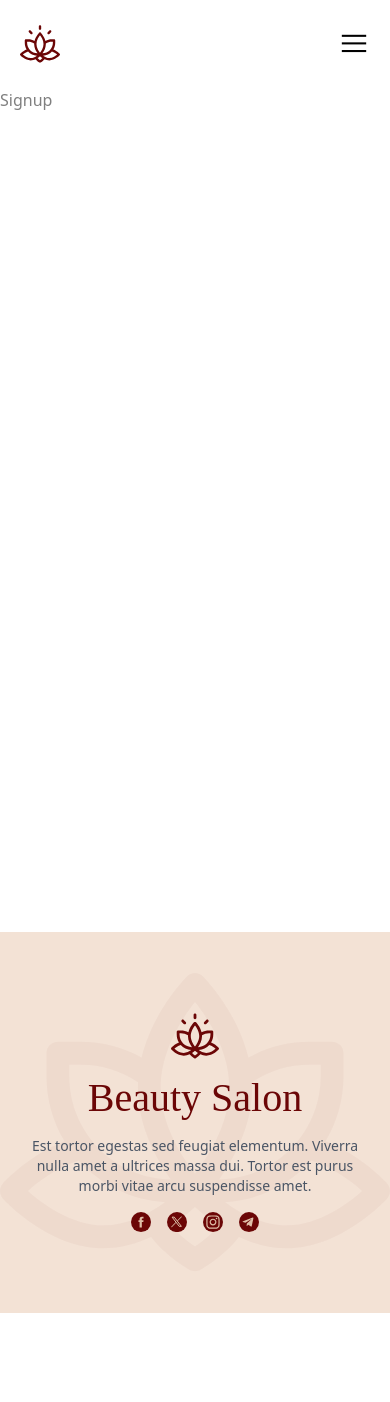
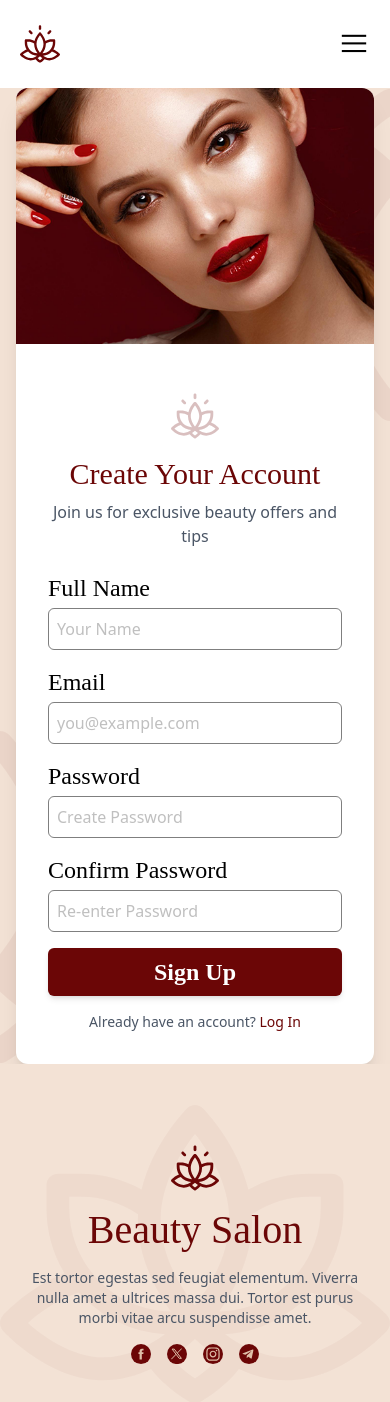
Before and after one commit to rajkishort596/Beauty-salon, a React (Vite) app in the folder client/: page /signup in a window 390 px wide. Shown: the top 1402 px of the page. Before the commit the page ends 1313 px from the top, so only its background shows below. Built offline with nearby package versions, Linux system fonts and the light colour scheme; a web font is replaced by a local one.

Commit message:
Built Login and Signup Pages and created axious setup For  Api Calling.

```diff
--- /dev/null
+++ b/client/src/api/auth.js
@@ -0,0 +1,15 @@
+import axios from "../utils/axious.js";
+
+export const login = async (userData) => {
+  const res = await axios.post("/users/login", userData);
+  return res;
+};
+
+export const signup = async (userData) => {
+  const res = await axios.post("/users/register", userData);
+  return res;
+};
+export const logout = async () => {
+  const res = await axios.post("/users/logout");
+  return res;
+};
--- a/client/src/components/Header/Header.jsx
+++ b/client/src/components/Header/Header.jsx
@@ -1,9 +1,14 @@
 import { useState } from "react";
-import { Link, NavLink } from "react-router-dom";
+import { Link, NavLink, useNavigate } from "react-router-dom";
 import images from "../../constants/images";
+import { useDispatch } from "react-redux";
+import { logout } from "../../api/auth";
+import { logout as logoutAction } from "../../features/auth/authSlice";
 
-const Header = ({ isAuthenticated = false }) => {
+const Header = ({ isAuthenticated = false, userData }) => {
   const [isOpen, setIsOpen] = useState(false);
+  const dispatch = useDispatch();
+  const navigate = useNavigate();
 
   const navLinks = [
     { name: "Home", path: "/" },
@@ -11,6 +16,14 @@ const Header = ({ isAuthenticated = false }) => {
     { name: "About Us", path: "/about" },
     { name: "Contact Us", path: "/contact" },
   ];
+
+  const handleLogout = async () => {
+    const res = await logout();
+    console.log(res);
+    dispatch(logoutAction());
+    navigate("/login");
+    console.log("User logged out");
+  };
 
   return (
     <header className="overflow-x-hidden">
@@ -45,7 +58,7 @@ const Header = ({ isAuthenticated = false }) => {
           {isAuthenticated ? (
             <div className="relative group cursor-pointer flex items-center">
               <img
-                src={images.customer1}
+                src={userData?.avatar || images.customer1}
                 alt="Profile"
                 className="h-8 w-8 rounded-full object-cover"
               />
@@ -53,7 +66,12 @@ const Header = ({ isAuthenticated = false }) => {
 
               {/* Logout button */}
               <div className="absolute top-6 right-0 mt-2 hidden group-hover:block bg-white shadow-md rounded-md p-2 z-10">
-                <button className="text-sm cursor-pointer text-primary hover:underline">
+                <button
+                  onClick={() => {
+                    handleLogout();
+                  }}
+                  className="text-sm cursor-pointer text-primary hover:underline"
+                >
                   Logout
                 </button>
               </div>
@@ -109,9 +127,15 @@ const Header = ({ isAuthenticated = false }) => {
           </ul>
           <div className="flex flex-col items-center mb-20 gap-4 mt-auto">
             {isAuthenticated ? (
-              <Link to="/logout" className="text-primary font-semibold">
+              <button
+                onClick={() => {
+                  handleLogout();
+                  setIsOpen(false);
+                }}
+                className="text-primary font-semibold"
+              >
                 Logout
-              </Link>
+              </button>
             ) : (
               <>
                 <Link
--- a/client/src/layouts/RootLayout.jsx
+++ b/client/src/layouts/RootLayout.jsx
@@ -1,13 +1,17 @@
-import React from "react";
+import React, { use } from "react";
 import { Outlet } from "react-router-dom";
 import Header from "../components/Header/Header";
 import Container from "../components/container/Container";
 import Footer from "../components/Footer/Footer";
+import { useSelector } from "react-redux";
 
 const RootLayout = () => {
+  const userData = useSelector((state) => state.auth.user);
+  const isAuthenticated = useSelector((state) => state.auth.isAuthenticated);
+  console.log("User Data:", userData);
   return (
     <Container>
-      <Header />
+      <Header isAuthenticated={isAuthenticated} userData={userData} />
       <main className="min-h-screen overflow-x-hidden">
         <Outlet />
       </main>
--- a/client/src/pages/Login/Login.jsx
+++ b/client/src/pages/Login/Login.jsx
@@ -1,7 +1,118 @@
 import React from "react";
+import images from "../../constants/images";
+import Input from "../../components/Form/Input/Input";
+import { useForm } from "react-hook-form";
+import { Link, useNavigate } from "react-router-dom";
+import { login } from "../../api/auth";
+import { useDispatch } from "react-redux";
+import { setCredentials } from "../../features/auth/authSlice";
 
 const Login = () => {
-  return <div>Login</div>;
+  const dispatch = useDispatch();
+  const {
+    register,
+    handleSubmit,
+    reset,
+    formState: { errors },
+  } = useForm();
+  const navigate = useNavigate();
+
+  const onSubmit = async (data) => {
+    try {
+      const res = await login(data);
+      dispatch(setCredentials({ user: res.data.data.user }));
+      // toast.success("Login successful!");
+      navigate("/");
+    } catch (err) {
+      const message =
+        err.response?.data?.message ||
+        "Something went wrong. Please try again.";
+
+      // toast.error(message);
+      console.error("Login error:", message);
+    }
+
+    reset();
+  };
+
+  return (
+    <section className="min-h-screen relative flex items-center justify-center bg-bg px-4">
+      <div className="absolute bottom-0 -left-[217px] z-0">
+        <img
+          src={images.lotusBg}
+          className="w-full h-full object-cover opacity-5"
+        />
+      </div>
+      <div className="absolute top-0 -right-[217px] rotate-180 z-0">
+        <img
+          src={images.lotusBg}
+          className="w-full h-full object-cover opacity-5"
+        />
+      </div>
+
+      <div className="w-full max-w-4xl bg-white shadow-xl flex flex-col md:flex-row rounded-xl overflow-hidden">
+        <div className="md:w-1/2 h-96 md:h-auto relative z-10">
+          <img
+            src={images.makeupImg}
+            alt="Beauty Spa"
+            className="w-full h-full object-cover"
+          />
+        </div>
+
+        <div className="md:w-1/2 relative z-10 p-8 flex flex-col justify-center">
+          <div className="flex justify-center items-center p-4">
+            <img
+              src={images.logo}
+              alt="Logo"
+              className="opacity-25 h-12 w-12"
+            />
+          </div>
+          <h2 className="text-3xl text-center md:text-4xl font-abhaya text-primary mb-2">
+            Welcome Back
+          </h2>
+          <p className="text-gray-600 text-center mb-6">
+            Log in to continue your journey
+          </p>
+
+          <form onSubmit={handleSubmit(onSubmit)} className="space-y-4">
+            <Input
+              type="email"
+              label="Email"
+              placeholder="you@example.com"
+              {...register("email", {
+                required: "Email is required",
+                pattern: {
+                  value: /^[a-zA-Z0-9._%+-]+@[a-zA-Z0-9.-]+\.[a-zA-Z]{2,}$/,
+                  message: "Enter a valid email",
+                },
+              })}
+              error={errors.email?.message}
+            />
+            <Input
+              type="password"
+              label="Password"
+              placeholder="Enter Password"
+              {...register("password", { required: "Password is required" })}
+              error={errors.password?.message}
+            />
+            <button
+              type="submit"
+              className="w-full btn-primary text-2xl rounded-md hover:shadow-md transition"
+            >
+              Login
+            </button>
+          </form>
+
+          <p className="text-sm text-center text-gray-600 mt-4">
+            Don't have an account?{" "}
+            <Link to="/signup" className="text-primary font-medium">
+              Sign Up
+            </Link>
+          </p>
+        </div>
+      </div>
+    </section>
+  );
 };
 
 export default Login;
--- a/client/src/pages/Signup/Signup.jsx
+++ b/client/src/pages/Signup/Signup.jsx
@@ -1,7 +1,123 @@
 import React from "react";
+import images from "../../constants/images";
+import Input from "../../components/Form/Input/Input";
+import { useForm } from "react-hook-form";
+import { Link } from "react-router-dom";
 
 const Signup = () => {
-  return <div>Signup</div>;
+  const {
+    register,
+    handleSubmit,
+    reset,
+    formState: { errors },
+  } = useForm();
+
+  const onSubmit = (data) => {
+    console.log("Form Data:", data);
+    reset();
+  };
+  return (
+    <section className="min-h-screen relative flex items-center justify-center bg-bg px-4">
+      <div className="absolute bottom-0 -left-[217px] z-0">
+        <img
+          src={images.lotusBg}
+          className="w-full h-full object-cover opacity-5"
+        />
+      </div>
+      <div className="absolute top-0 -right-[217px] rotate-180 z-0">
+        <img
+          src={images.lotusBg}
+          className="w-full h-full object-cover opacity-5"
+        />
+      </div>
+
+      <div className="w-full max-w-4xl bg-white shadow-xl flex flex-col md:flex-row rounded-xl overflow-hidden z-20">
+        <div className="md:w-1/2 h-64 md:h-auto">
+          <img
+            src={images.styleImg}
+            alt="Beauty Signup"
+            className="w-full h-full object-cover"
+          />
+        </div>
+
+        <div className="md:w-1/2 p-8 flex flex-col justify-center">
+          <div className="flex justify-center items-center p-4">
+            <img
+              src={images.logo}
+              alt="Logo"
+              className="opacity-25 h-12 w-12"
+            />
+          </div>
+
+          <h2 className="text-3xl text-center md:text-4xl font-abhaya text-primary mb-2">
+            Create Your Account
+          </h2>
+          <p className="text-gray-600 text-center mb-6">
+            Join us for exclusive beauty offers and tips
+          </p>
+
+          <form onSubmit={handleSubmit(onSubmit)} className="space-y-4">
+            <Input
+              type="text"
+              label="Full Name"
+              placeholder="Your Name"
+              {...register("name", {
+                required: "Name is required",
+                minLength: { value: 3, message: "Name is too short" },
+              })}
+              error={errors.name?.message}
+            />
+            <Input
+              type="email"
+              label="Email"
+              placeholder="you@example.com"
+              {...register("email", {
+                required: "Email is required",
+                pattern: {
+                  value: /^[a-zA-Z0-9._%+-]+@[a-zA-Z0-9.-]+\.[a-zA-Z]{2,}$/,
+                  message: "Enter a valid email",
+                },
+              })}
+              error={errors.email?.message}
+            />
+            <Input
+              type="password"
+              label="Password"
+              placeholder="Create Password"
+              {...register("password", {
+                required: "Password is required",
+                minLength: { value: 6, message: "Minimum 6 characters" },
+              })}
+              error={errors.password?.message}
+            />
+            <Input
+              type="password"
+              label="Confirm Password"
+              placeholder="Re-enter Password"
+              {...register("confirmPassword", {
+                required: "Please confirm your password",
+              })}
+              error={errors.confirmPassword?.message}
+            />
+
+            <button
+              type="submit"
+              className="w-full btn-primary text-2xl rounded-md hover:shadow-md transition"
+            >
+              Sign Up
+            </button>
+          </form>
+
+          <p className="text-sm text-center text-gray-600 mt-4">
+            Already have an account?{" "}
+            <Link to="/login" className="text-primary font-medium">
+              Log In
+            </Link>
+          </p>
+        </div>
+      </div>
+    </section>
+  );
 };
 
 export default Signup;
--- /dev/null
+++ b/client/src/utils/axious.js
@@ -0,0 +1,11 @@
+import axios from "axios";
+
+const axiosInstance = axios.create({
+  baseURL: "http://localhost:8000/api/v1", //backend API base URL
+  withCredentials: true,
+  headers: {
+    "Content-Type": "application/json",
+  },
+});
+
+export default axiosInstance;
```
Also changed, not shown: 1 other file (tests, documents, lock files or other folders).
